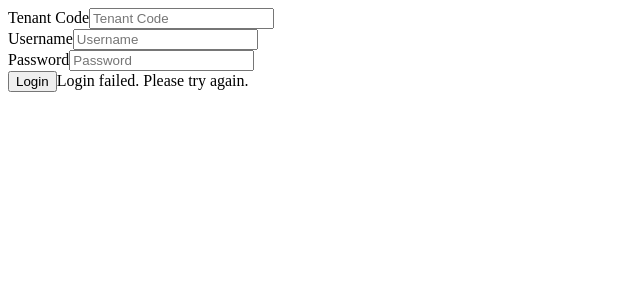
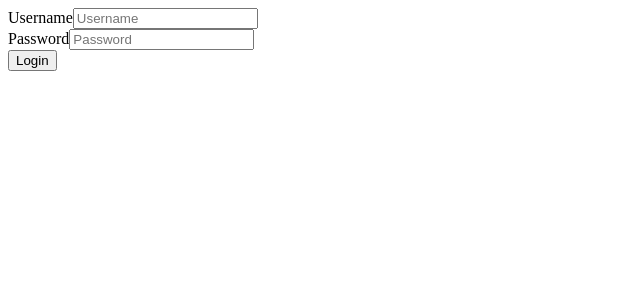
Before and after one commit to Slippery77/PWA-POS, a React (Vite) app in the folder frontend/: page / in a window 1280 px wide. Shown: the top 300 px of the page, without its empty margins (0-640 px from the left). Built offline with nearby package versions, Linux system fonts and the light colour scheme.

Commit message:
update login form and logic update

```diff
--- a/frontend/src/features/auth/components/login_form.tsx
+++ b/frontend/src/features/auth/components/login_form.tsx
@@ -5,7 +5,7 @@ import { useLogin } from "../hooks/useLogin";
   /*สร้างโครงสร้าง object*/
 }
 interface loginFormState {
-  tenantCode: string;
+  tenantID: string;
   username: string;
   password: string;
 }
@@ -13,7 +13,7 @@ interface loginFormState {
 export default function LoginForm() {
   // เก็บค่าฟอร์ม login ทั้ง 3 ช่องแบบ object เพื่อจัดการข้อมูลรวมกันง่าย
   const [formState, setFormState] = useState<loginFormState>({
-    tenantCode: "",
+    tenantID: "",
     username: "",
     password: "",
   });
@@ -27,7 +27,7 @@ export default function LoginForm() {
   };
 
   // ดึงฟังก์ชัน login และสถานะจาก custom hook เพื่อใช้ในการส่งข้อมูลเข้าสู่ระบบ
-  const { login, isSubmitted, error } = useLogin();
+  const { login, isSubmitting, error } = useLogin();
 
   // เมื่อกด submit จะป้องกันการ refresh หน้า และเรียก login ด้วยข้อมูลจากฟอร์ม
   const handleSubmit = async (e: React.SubmitEvent<HTMLFormElement>) => {
@@ -38,15 +38,6 @@ export default function LoginForm() {
   return (
     <div className="flex flex-col gap-4">
       <form onSubmit={handleSubmit} className="flex flex-col gap-4">
-        <div>
-          <label htmlFor="tenantCode">Tenant Code</label>
-          <input
-            type="text"
-            placeholder="Tenant Code"
-            value={formState.tenantCode}
-            onChange={(e) => handleChange("tenantCode", e.target.value)}
-          ></input>
-        </div>
         <div>
           <label htmlFor="username">Username</label>
           <input
@@ -66,11 +57,8 @@ export default function LoginForm() {
           />
         </div>
         <div>
-          {error && <p>{error}</p>}
-          <button type="submit">Login</button>
-          {isSubmitted
-            ? "Login successful!"
-            : "Login failed. Please try again."}
+          {error ?(<p role='alert'>{error}</p>) : null}
+          <button type="submit" disabled={isSubmitting}>Login</button>
         </div>
       </form>
     </div>
--- a/frontend/src/features/auth/hooks/useLogin.ts
+++ b/frontend/src/features/auth/hooks/useLogin.ts
@@ -2,14 +2,14 @@ import { useState } from 'react';
 import type { LoginCredentials, LoginResponse } from '../types/auth.types';
 
 export function useLogin(){
-    const [isSubmitted, setIsSubmitted] = useState(false);
+    const [isSubmitting, setIsSubmitting] = useState(false);
     const [error, setError] = useState<string | null>(null);
 
     const login = async (credentials: LoginCredentials)=>{
         setError(null);
-        setIsSubmitted(true);
+        setIsSubmitting(true);
         try{
-            const response = await fetch('/api/auth/login',{
+            const response = await fetch('http://localhost:3000/api/auth/login',{
                 method: 'POST',
                 headers:{
                     'Content-Type': 'application/json',
@@ -17,7 +17,8 @@ export function useLogin(){
                 body: JSON.stringify(credentials),
             });
             if (!response.ok){
-                throw new Error(`HTTP error! status: ${response.status}`);
+                console.log(response.status);
+                throw new Error(`Invalid username , password or restuarant code`);
             }
             const data: LoginResponse = await response.json();
             // To do : store the access token and user data
@@ -27,13 +28,13 @@ export function useLogin(){
             setError(message);
             return null;
         }finally{
-            setIsSubmitted(false);
+            setIsSubmitting(false);
         }
     }
 
     return {
         login,
-        isSubmitted,
+        isSubmitting,
         error,
     };
 }
--- a/frontend/src/features/auth/types/auth.types.ts
+++ b/frontend/src/features/auth/types/auth.types.ts
@@ -1,6 +1,6 @@
 // LoginCredentials สร้าง interface สำหรับข้อมูลการเข้าสู่ระบบของผู้ใช้
 export interface LoginCredentials {
-    'tenantCode':string;
+    'tenantID': string;
     'username': string;
     'password': string;
 }
```
